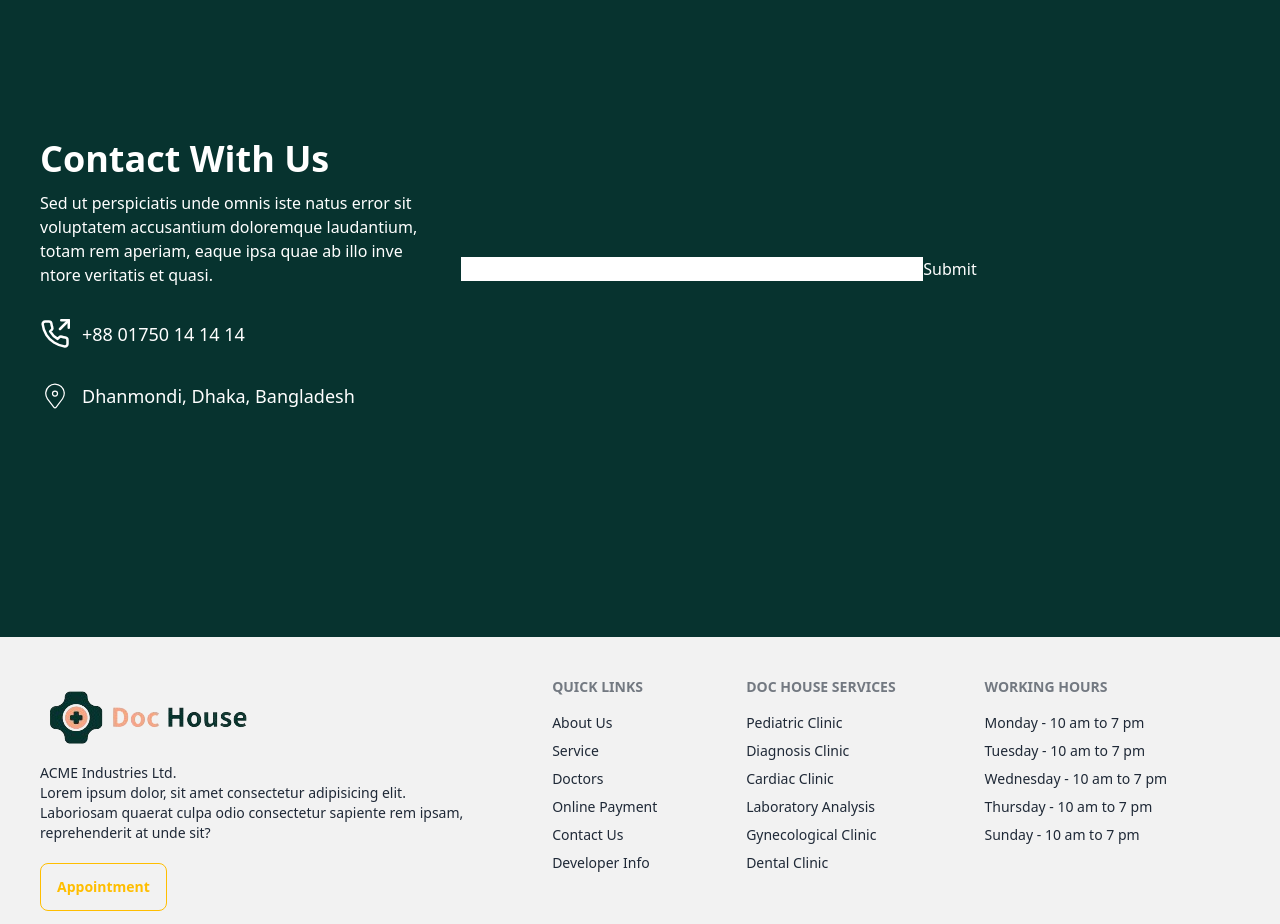
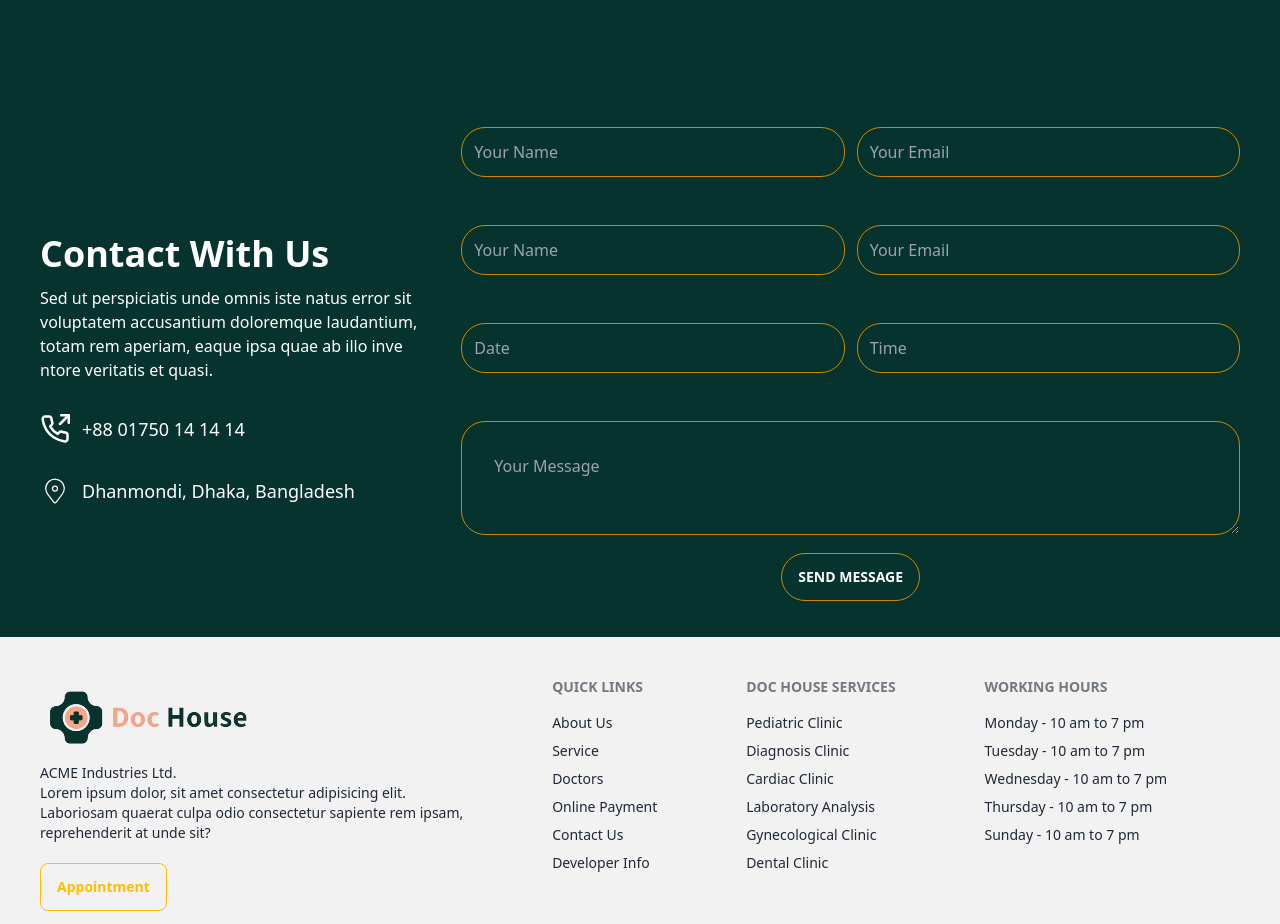
Before and after one commit to tawhid3482/Doc-Hourse, a React (Vite) app: page / in a window 1280 px wide. Shown: the part 3400-4324 px from the top of the page. Built offline with nearby package versions, Linux system fonts and the light colour scheme.

Commit message:
react hook from

```diff
--- a/src/Home/ContactEmail/Email.jsx
+++ b/src/Home/ContactEmail/Email.jsx
@@ -1,15 +1,31 @@
 import background from "../../assets/Banner/Rectangle.png";
 import { FiPhoneOutgoing } from "react-icons/fi";
 import { CiLocationOn } from "react-icons/ci";
-import { useForm } from "react-hook-form";
 
 const Email = () => {
-  const {
-    register,
-    handleSubmit,
-    formState: { errors },
-  } = useForm();
-  const onSubmit = (data) => console.log(data);
+    // const form = useRef();
+
+    const sendEmail = (e) => {
+      e.preventDefault();
+      emailjs
+        .sendForm(
+          "service_sv7i17n",
+          "template_nf7vqxk",
+          form.current,
+          "Q3TAuECGDlUuLdAnW"
+        )
+        .then(
+          (result) => {
+              console.log(result.text);
+              if (result.text === 'OK') {
+                form.current.reset();
+              }
+          },
+          (error) => {
+            console.log(error.text);
+          }
+        );
+    };
 
   return (
     <div>
@@ -36,21 +52,68 @@ const Email = () => {
               </div>
             </div>
             <div className="md:w-2/3">
-              <div className="">
-                <form onSubmit={handleSubmit(onSubmit)}>
-
-                  <input defaultValue="test" {...register("example")} />
-
-
-                  <input {...register("exampleRequired", { required: true })} />
-                  {/* errors will return when field validation fails  */}
-                  {errors.exampleRequired && (
-                    <span>This field is required</span>
-                  )}
-
-                  <input type="submit" />
-                </form>
-              </div>
+            <form  className="" onSubmit={sendEmail}>
+            <div className="text-white flex justify-around items-center gap-3">
+              <input
+                placeholder="Your Name"
+                className="text-white bg-transparent border border-yellow-600 rounded-3xl p-3 w-full"
+                type="text"
+                name="from_name"
+              />
+              <input
+                placeholder="Your Email"
+                className="text-white w-full bg-transparent border-yellow-600 border rounded-3xl p-3"
+                type="email"
+                name="from_email"
+              />
+            </div>
+            <br />
+            <br />
+            <div className="flex justify-around items-center gap-3">
+              <input
+                placeholder="Your Name"
+                className="text-white bg-transparent border border-yellow-600 rounded-3xl p-3 w-full"
+                type="text"
+                name="from_name"
+              />
+              <input
+                placeholder="Your Email"
+                className="text-white w-full bg-transparent border-yellow-600 border rounded-3xl p-3"
+                type="email"
+                name="from_email"
+              />
+            </div>
+            <br />
+            <br />
+            <div className="flex justify-around items-center gap-3">
+              <input
+                placeholder="Date"
+                className="text-white bg-transparent border border-yellow-600 rounded-3xl p-3 w-full"
+                type="text"
+                name="from_date"
+              />
+              <input
+                placeholder="Time"
+                className="text-white w-full bg-transparent border-yellow-600 border rounded-3xl p-3"
+                type="email"
+                name="from_time"
+              />
+            </div>
+            <br />
+            <br />
+            <textarea
+              placeholder="Your Message"
+              className=" bg-transparent border-yellow-600 border rounded-3xl p-8 w-full text-white"
+              name="message"
+            />
+            <div className="text-center mt-3">
+              <input
+                className="btn rounded-3xl bg-transparent uppercase text-white border border-yellow-600"
+                type="submit"
+                value="send message"
+              />
+            </div>
+          </form>
             </div>
           </div>
         </div>
```
